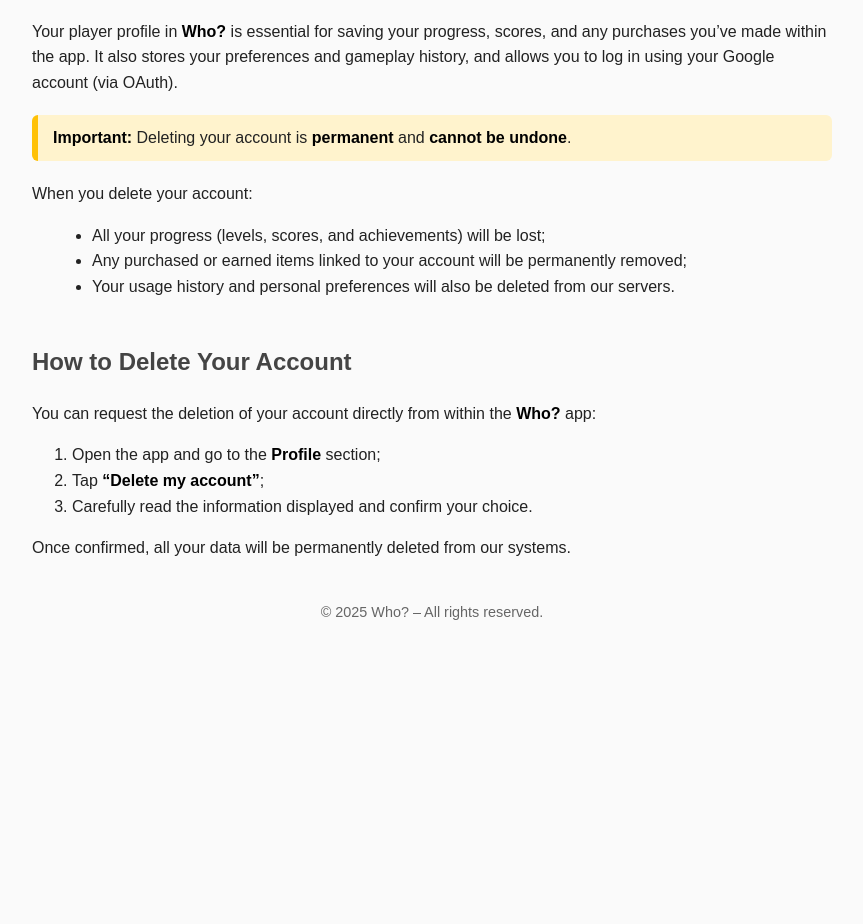
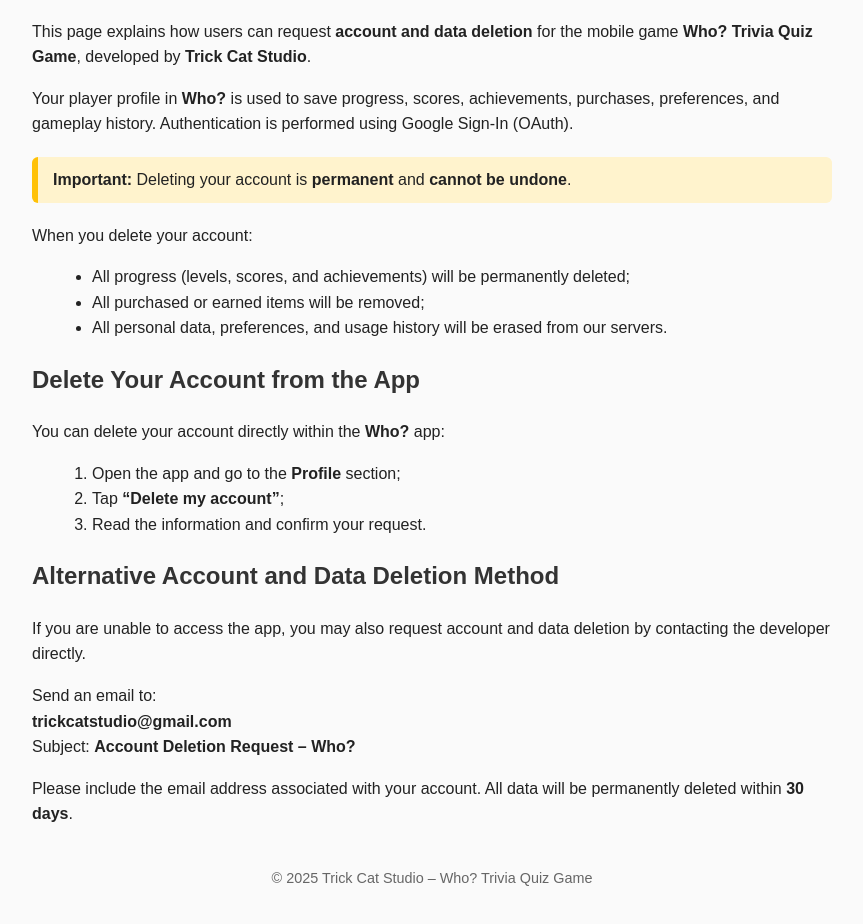
Before and after one commit to blackcatdeveloperhelp-commits/delete-account, a plain HTML site: page index.html in a window 1280 px wide. Shown: the part 94-1018 px from the top of the page, without its empty margins (208-1071 px from the left). Before the commit the page ends 800 px from the top, so only its background shows below. Drawn offline with Linux system fonts and the light colour scheme.

Commit message:
Update index.html

```diff
--- a/index.html
+++ b/index.html
@@ -3,7 +3,7 @@
   <head>
     <meta charset="UTF-8" />
     <meta name="viewport" content="width=device-width, initial-scale=1.0" />
-    <title>Account Deletion – Who?</title>
+    <title>Account and Data Deletion – Who?</title>
     <style>
       body {
         font-family: Arial, Helvetica, sans-serif;
@@ -14,29 +14,15 @@
         background-color: #fafafa;
         padding: 0 20px;
       }
-
+      h1, h2 {
+        color: #333;
+      }
       h1 {
         text-align: center;
-        color: #333;
       }
-
-      h2 {
-        margin-top: 1.8em;
-        color: #444;
-      }
-
-      p {
-        margin-bottom: 1em;
-      }
-
-      ul {
+      ul, ol {
         margin-left: 20px;
       }
-
-      strong {
-        color: #000;
-      }
-
       .warning {
         background: #fff3cd;
         border-left: 6px solid #ffc107;
@@ -44,7 +30,6 @@
         margin: 20px 0;
         border-radius: 6px;
       }
-
       footer {
         text-align: center;
         font-size: 0.9em;
@@ -53,13 +38,20 @@
       }
     </style>
   </head>
+
   <body>
     <h1>How to Delete Your Account and Data</h1>
 
     <p>
-      Your player profile in <strong>Who?</strong> is essential for saving your progress, scores, and any purchases
-      you’ve made within the app. It also stores your preferences and gameplay history, and allows you to log in using
-      your Google account (via OAuth).
+      This page explains how users can request <strong>account and data deletion</strong>
+      for the mobile game <strong>Who? Trivia Quiz Game</strong>, developed by
+      <strong>Trick Cat Studio</strong>.
+    </p>
+
+    <p>
+      Your player profile in <strong>Who?</strong> is used to save progress, scores,
+      achievements, purchases, preferences, and gameplay history. Authentication is
+      performed using Google Sign-In (OAuth).
     </p>
 
     <div class="warning">
@@ -69,24 +61,38 @@
 
     <p>When you delete your account:</p>
     <ul>
-      <li>All your progress (levels, scores, and achievements) will be lost;</li>
-      <li>Any purchased or earned items linked to your account will be permanently removed;</li>
-      <li>Your usage history and personal preferences will also be deleted from our servers.</li>
+      <li>All progress (levels, scores, and achievements) will be permanently deleted;</li>
+      <li>All purchased or earned items will be removed;</li>
+      <li>All personal data, preferences, and usage history will be erased from our servers.</li>
     </ul>
 
-    <h2>How to Delete Your Account</h2>
-    <p>
-      You can request the deletion of your account directly from within the
-      <strong>Who?</strong> app:
-    </p>
+    <h2>Delete Your Account from the App</h2>
+    <p>You can delete your account directly within the <strong>Who?</strong> app:</p>
     <ol>
       <li>Open the app and go to the <strong>Profile</strong> section;</li>
       <li>Tap <strong>“Delete my account”</strong>;</li>
-      <li>Carefully read the information displayed and confirm your choice.</li>
+      <li>Read the information and confirm your request.</li>
     </ol>
 
-    <p>Once confirmed, all your data will be permanently deleted from our systems.</p>
+    <h2>Alternative Account and Data Deletion Method</h2>
+    <p>
+      If you are unable to access the app, you may also request account and data deletion
+      by contacting the developer directly.
+    </p>
 
-    <footer>&copy; 2025 Who? – All rights reserved.</footer>
+    <p>
+      Send an email to:<br />
+      <strong>trickcatstudio@gmail.com</strong><br />
+      Subject: <strong>Account Deletion Request – Who?</strong>
+    </p>
+
+    <p>
+      Please include the email address associated with your account. All data will be
+      permanently deleted within <strong>30 days</strong>.
+    </p>
+
+    <footer>
+      © 2025 Trick Cat Studio – Who? Trivia Quiz Game
+    </footer>
   </body>
 </html>
```
